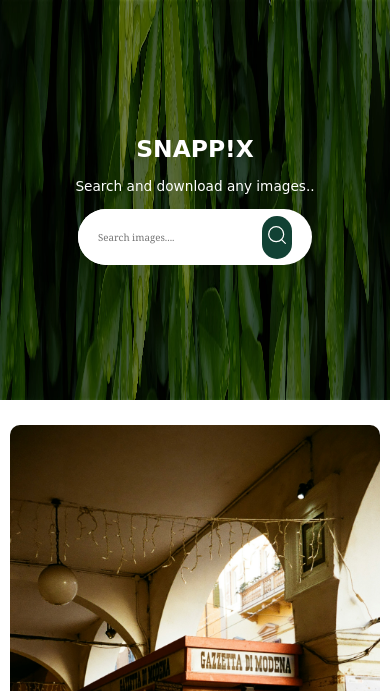
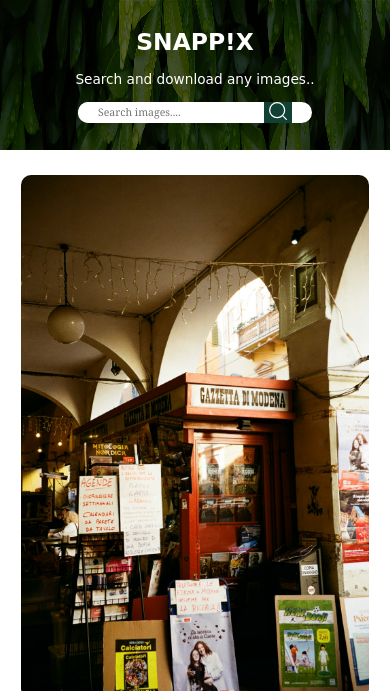
Before and after one commit to Ayesha1318/CodeAlpha_ImageGallery, a plain HTML site: page index.html in a window 390 px wide. Shown: the top 691 px of the page. Drawn offline with Linux system fonts and the light colour scheme; a web font is replaced by a local one.

Commit message:
Update style.css

```diff
--- a/style.css
+++ b/style.css
@@ -238,7 +238,7 @@ header .photographer span{
 
 @media (max-width:1230px) {
   .search-area{
-    /* background-image:url("images/background.webp"); */
+
     width: 100%;
     height: 400px;
   }
@@ -268,3 +268,39 @@ header .photographer span{
 
   }
 }
+@media (max-width:800px) {
+  .search-area{
+    /* background-image:url("images/background.webp"); */
+    width: 100%;
+    height: 150px;
+    /* background-size: 100% 100%;
+    position: relative;*/
+    /* z-index: 10;  */
+  }
+  .black{
+    background-color: rgb(0 0 0 / 48%);
+    /* position: absolute;
+    width: 100%;
+    height: 100%; */
+
+  }
+  .content .btn img{
+    margin-bottom: 17px;
+
+  }
+  .btn button {
+    width: 55px;
+    height: 99px;
+    /* border-radius: 30px; */
+}
+.btn {
+  width: 29%;
+}
+.search-box input {
+  font-size: 2.7vw;
+}
+.image-gallery .images {
+
+  max-width: 89%;
+}
+}
```
